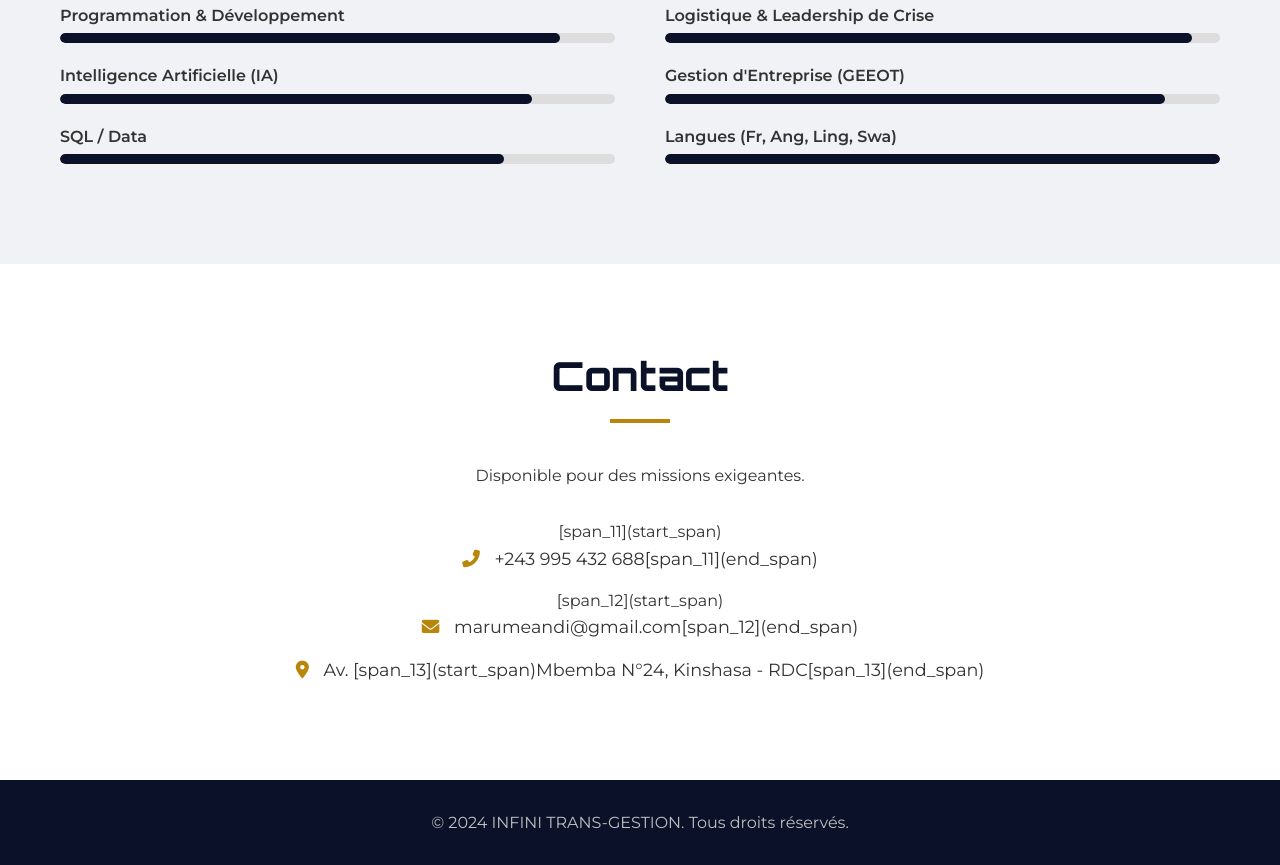
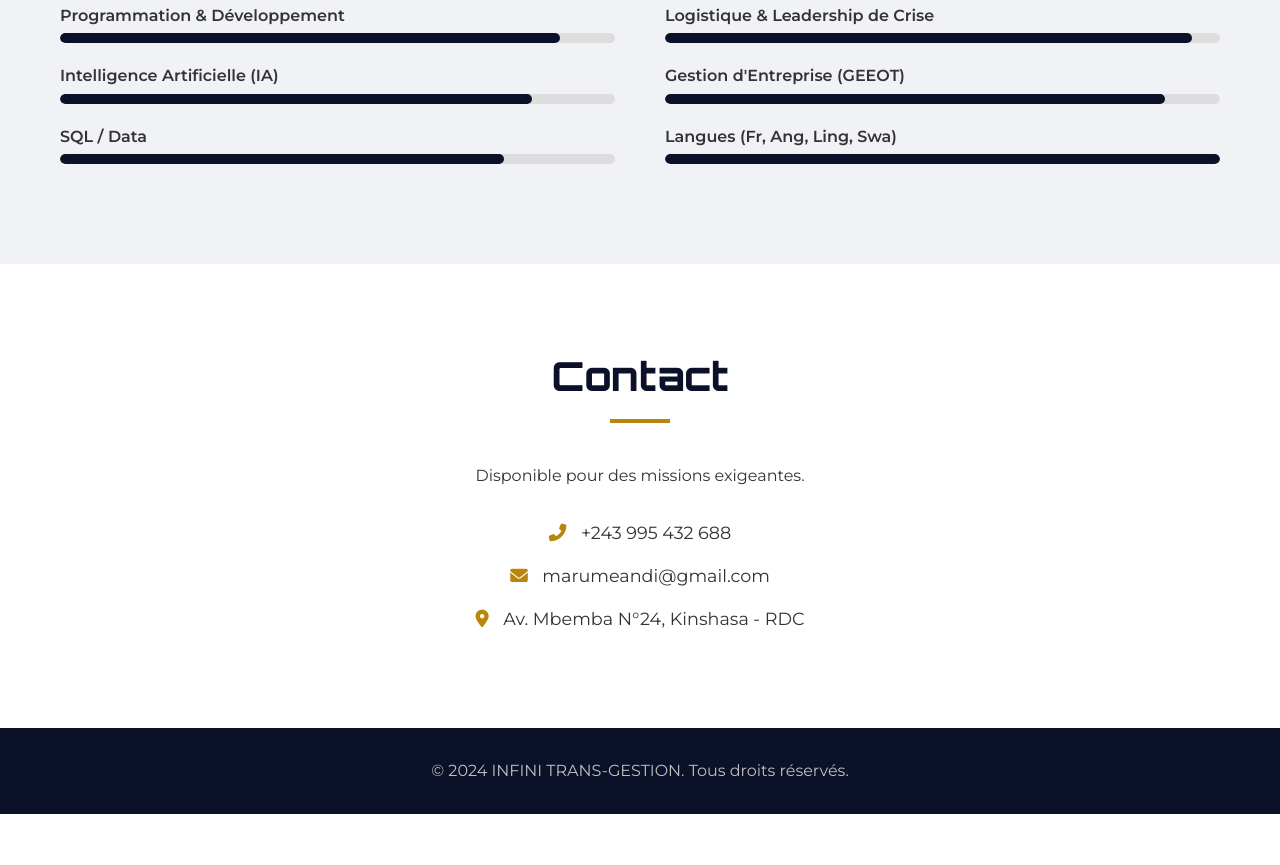
Before and after one commit to infinirdc/INFINIRDC, a plain HTML site: page portfolio.html in a window 1280 px wide. Shown: the part 1129-1994 px from the top of the page. After the commit the page ends 1943 px from the top, so only its background shows below. Drawn offline with Linux system fonts and the light colour scheme.

Commit message:
Update portfolio.html

```diff
--- a/portfolio.html
+++ b/portfolio.html
@@ -125,9 +125,9 @@
                 <h2>Contact</h2>
                 <p>Disponible pour des missions exigeantes.</p>
                 <ul class="contact-list" style="margin-top: 30px;">
-                    [span_11](start_span)<li><i class="fas fa-phone-alt"></i> +243 995 432 688[span_11](end_span)</li>
-                    [span_12](start_span)<li><i class="fas fa-envelope"></i> marumeandi@gmail.com[span_12](end_span)</li>
-                    <li><i class="fas fa-map-marker-alt"></i> Av. [span_13](start_span)Mbemba N°24, Kinshasa - RDC[span_13](end_span)</li>
+                    <li><i class="fas fa-phone-alt"></i> +243 995 432 688</li>
+                    <li><i class="fas fa-envelope"></i> marumeandi@gmail.com</li>
+                    <li><i class="fas fa-map-marker-alt"></i> Av. Mbemba N°24, Kinshasa - RDC</li>
                 </ul>
             </div>
         </section>
```
